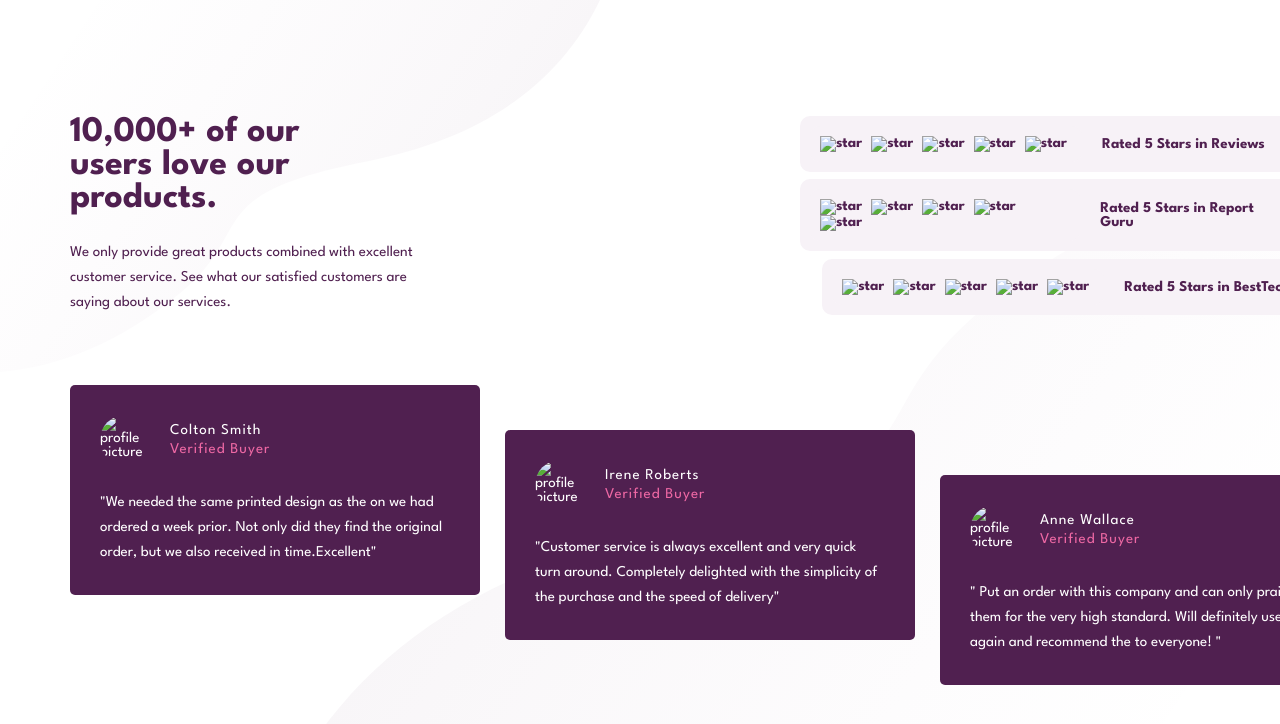
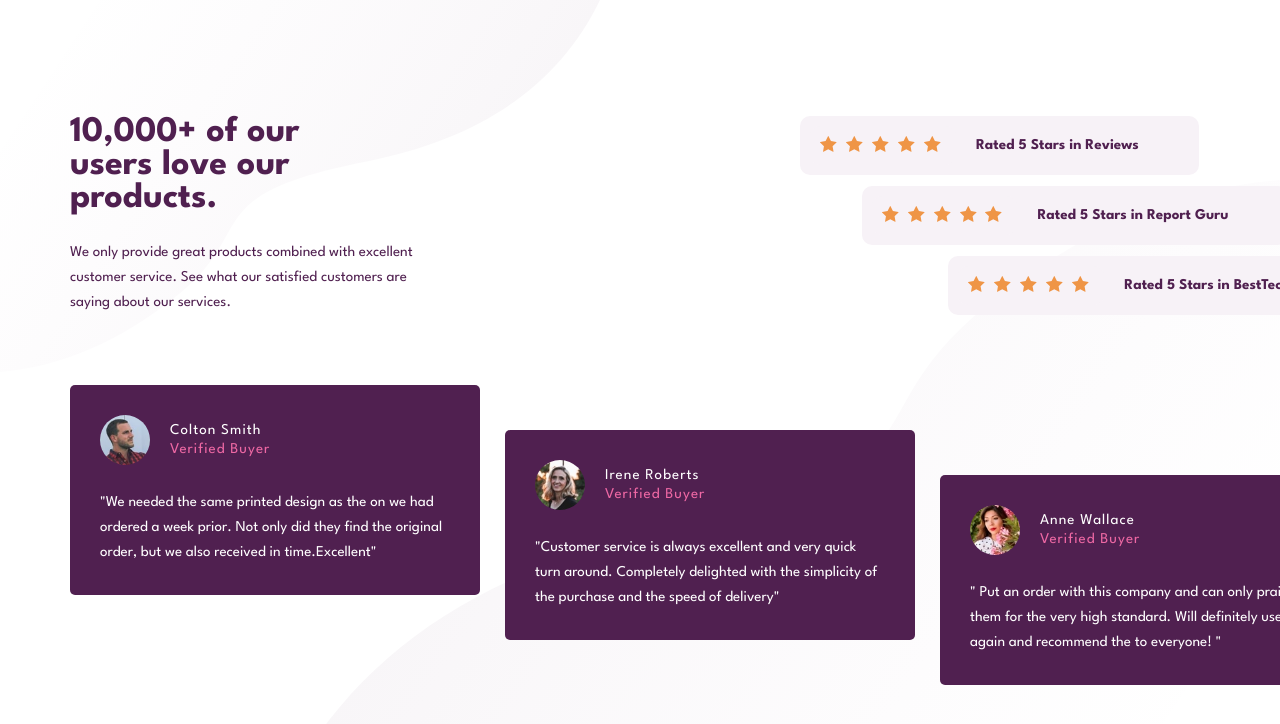
Before and after one commit to Ahmed7019/social_proof_section, a plain HTML site: page index.html in a window 1280 px wide. Shown: the top 724 px of the page. Drawn offline with Linux system fonts and the light colour scheme; the site is published under a folder, as on GitHub Pages, so addresses that start at the root find nothing.

Commit message:
edited images

```diff
--- a/index.html
+++ b/index.html
@@ -27,31 +27,31 @@
             <div class="ratings">
                 <div class="first-rate">
                     <div class="imgs">
-                        <img src="/images/icon-star.svg" alt="star">
-                        <img src="/images/icon-star.svg" alt="star">
-                        <img src="/images/icon-star.svg" alt="star">
-                        <img src="/images/icon-star.svg" alt="star">
-                        <img src="/images/icon-star.svg" alt="star">
+                        <img src="images/icon-star.svg" alt="star">
+                        <img src="images/icon-star.svg" alt="star">
+                        <img src="images/icon-star.svg" alt="star">
+                        <img src="images/icon-star.svg" alt="star">
+                        <img src="images/icon-star.svg" alt="star">
                     </div>
                     <span>Rated 5 Stars in Reviews</span>
                 </div>
                 <div class="second-rate">
                     <div class="imgs">
-                        <img src="/images/icon-star.svg" alt="star">
-                        <img src="/images/icon-star.svg" alt="star">
-                        <img src="/images/icon-star.svg" alt="star">
-                        <img src="/images/icon-star.svg" alt="star">
-                        <img src="/images/icon-star.svg" alt="star">
+                        <img src="images/icon-star.svg" alt="star">
+                        <img src="images/icon-star.svg" alt="star">
+                        <img src="images/icon-star.svg" alt="star">
+                        <img src="images/icon-star.svg" alt="star">
+                        <img src="images/icon-star.svg" alt="star">
                     </div>
                     <span>Rated 5 Stars in Report Guru</span>
                 </div>
                 <div class="third-rate">
                     <div class="imgs">
-                        <img src="/images/icon-star.svg" alt="star">
-                        <img src="/images/icon-star.svg" alt="star">
-                        <img src="/images/icon-star.svg" alt="star">
-                        <img src="/images/icon-star.svg" alt="star">
-                        <img src="/images/icon-star.svg" alt="star">
+                        <img src="images/icon-star.svg" alt="star">
+                        <img src="images/icon-star.svg" alt="star">
+                        <img src="images/icon-star.svg" alt="star">
+                        <img src="images/icon-star.svg" alt="star">
+                        <img src="images/icon-star.svg" alt="star">
                     </div>
                     <span>Rated 5 Stars in BestTech</span>
                 </div>
@@ -62,7 +62,7 @@
             <div class="card-container">
                 <div class="card">
                     <div class="profile">
-                        <img src="/images/image-colton.jpg" alt="profile picture">
+                        <img src="images/image-colton.jpg" alt="profile picture">
                         <div class="info">
                             <span>Colton Smith</span>
                             <span class="job">Verified Buyer</span>
@@ -79,7 +79,7 @@
                 </div>
                 <div class="card">
                     <div class="profile">
-                        <img src="/images/image-irene.jpg" alt="profile picture">
+                        <img src="images/image-irene.jpg" alt="profile picture">
                         <div class="info">
                             <span>Irene Roberts</span>
                             <span class="job">Verified Buyer</span>
@@ -96,7 +96,7 @@
                 </div>
                 <div class="card">
                     <div class="profile">
-                        <img src="/images/image-anne.jpg" alt="profile picture">
+                        <img src="images/image-anne.jpg" alt="profile picture">
                         <div class="info">
                             <span>Anne Wallace</span>
                             <span class="job">Verified Buyer</span>
--- a/style/style.css
+++ b/style/style.css
@@ -204,16 +204,17 @@ main :nth-child(3) {
 
   .ratings div {
     padding: 5px;
+    height: fit-content;
   }
   .ratings span {
-    margin-bottom: 15px;
+    margin-bottom: 25px;
   }
   .first-rate,
   .second-rate,
   .ratings :nth-child(3) {
     width: 100%;
     align-self: center;
-    margin-top: 25px;
+    margin-top: 30px;
   }
   .imgs {
     display: flex;
```
